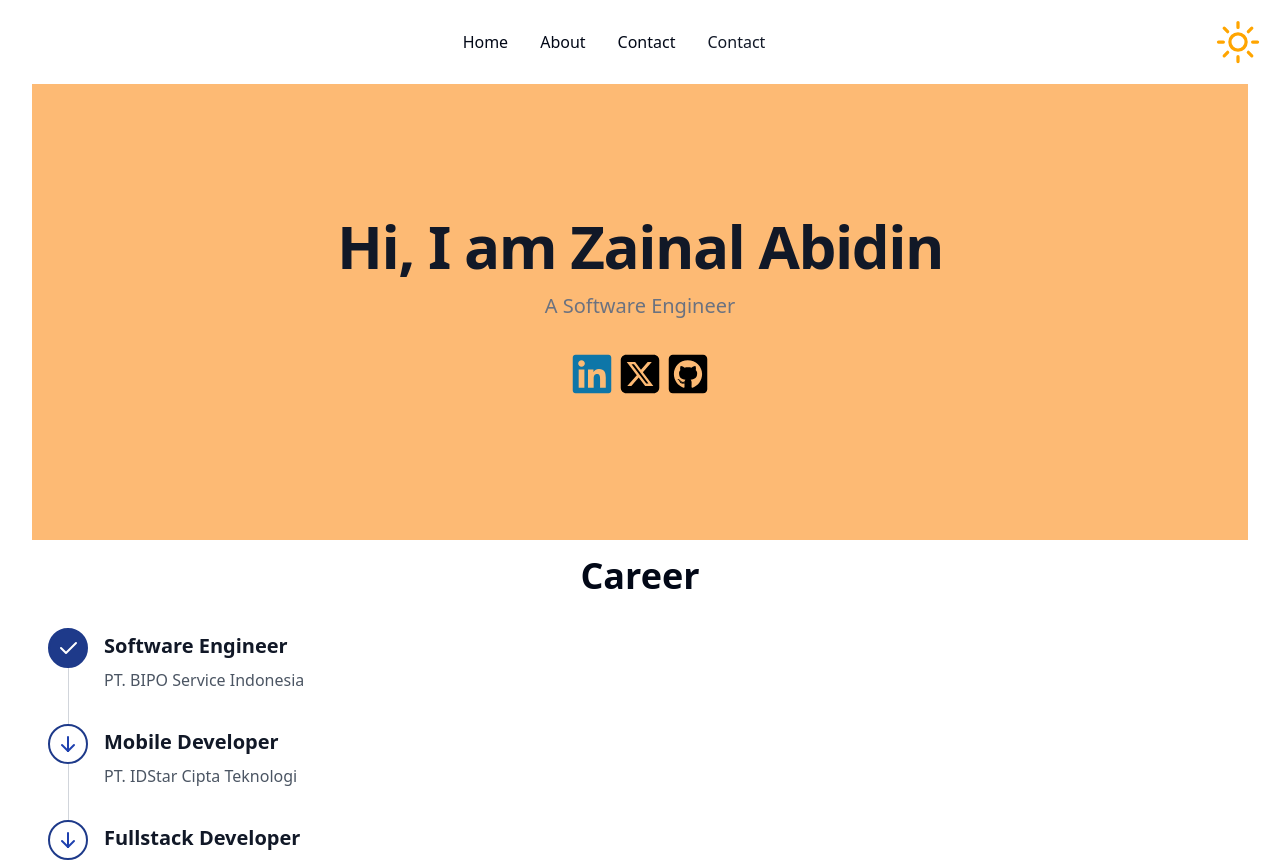
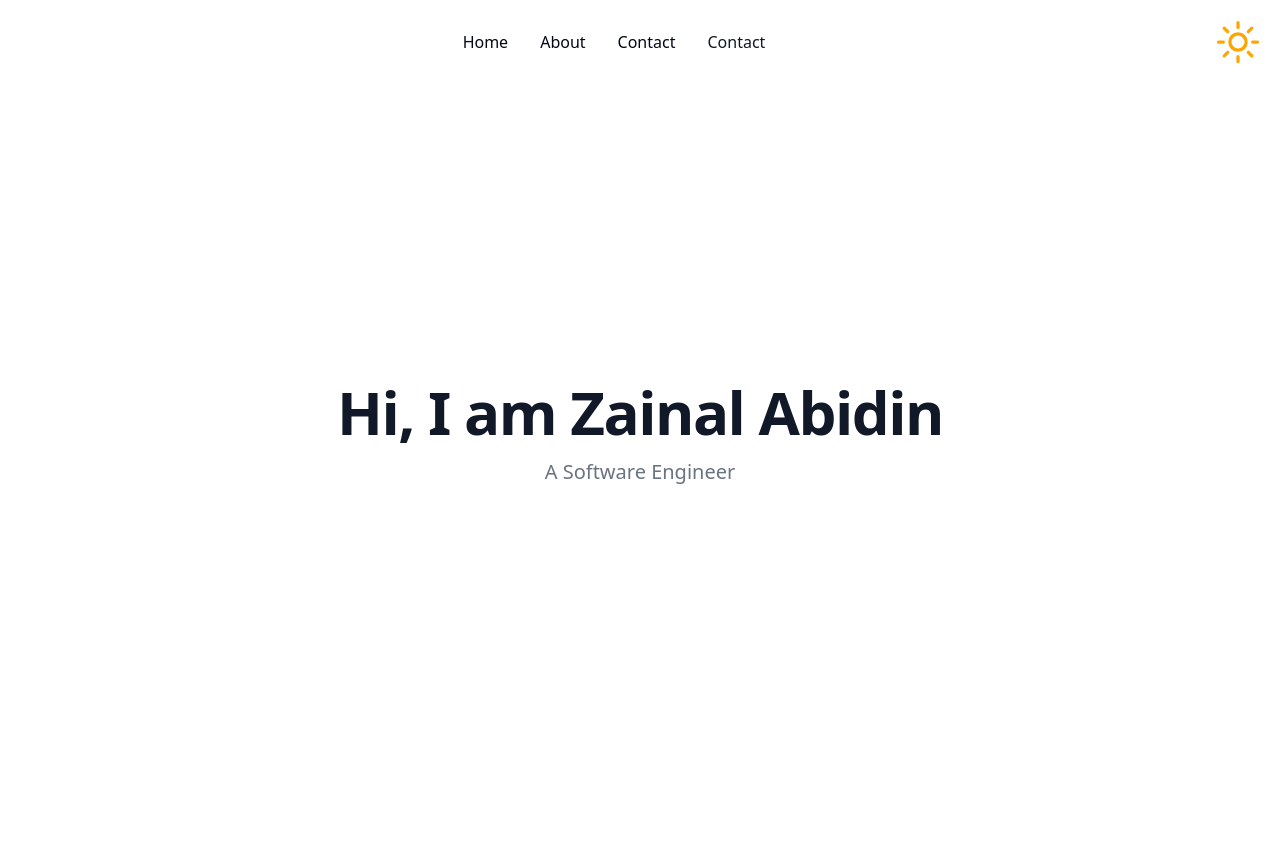
Before and after one commit to zaabdn/portfolio, a React (Vite) app: page / in a window 1280 px wide. Shown: the top 862 px of the page. Built offline with nearby package versions, Linux system fonts and the light colour scheme.

Commit message:
fix: color logo

```diff
--- a/src/components/banner/banner.tsx
+++ b/src/components/banner/banner.tsx
@@ -7,10 +7,10 @@
 const Banner = () => {
   const { theme } = useTheme();
 
-  const colorDark = theme == "light" ? "#64748b" : "black";
+  const color = theme == "light" ? "#2f4858" : "#ffffff";
 
   return (
-    <section className="flex w-full h-full mt-10 items-center py-20 bg-orange-300 dark:bg-gray-900">
+    <section className="flex w-full min-h-screen mt-10 items-center py-20 dark:bg-gray-900">
       <div className="py-10 px-4 mx-auto text-center lg:py-16">
         <h1 className="mb-4 text-4xl font-extrabold tracking-tight leading-none text-gray-900 md:text-5xl lg:text-6xl dark:text-white">
           Hi, I am Zainal Abidin
@@ -20,13 +20,13 @@
         </p>
         <div className="flex flex-col space-y-4 sm:flex-row sm:justify-center sm:space-y-0">
           <a href="https://linkedin.com/in/zainal-abidin-08/" target="_blank">
-            <FaLinkedin size={44} color="#0E76A8" />
+            <FaLinkedin size={44} color={color} />
           </a>
           <a href="https://twitter.com/zaabdn" className="mx-1">
-            <FaSquareXTwitter size={44} color={colorDark} />
+            <FaSquareXTwitter size={44} color={color} />
           </a>
           <a href="https://github.com/zaabdn" target="_blank">
-            <FaGithubSquare size={44} color={colorDark} />
+            <FaGithubSquare size={44} color={color} />
           </a>
         </div>
       </div>
```
